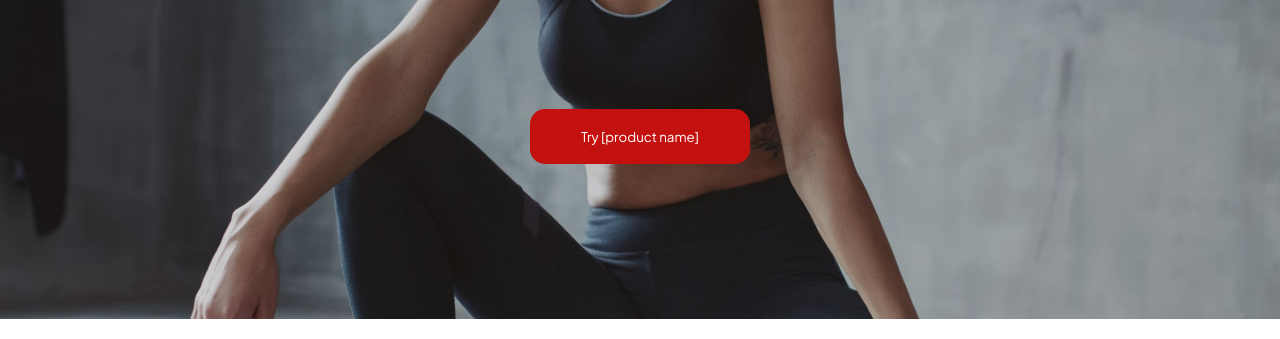
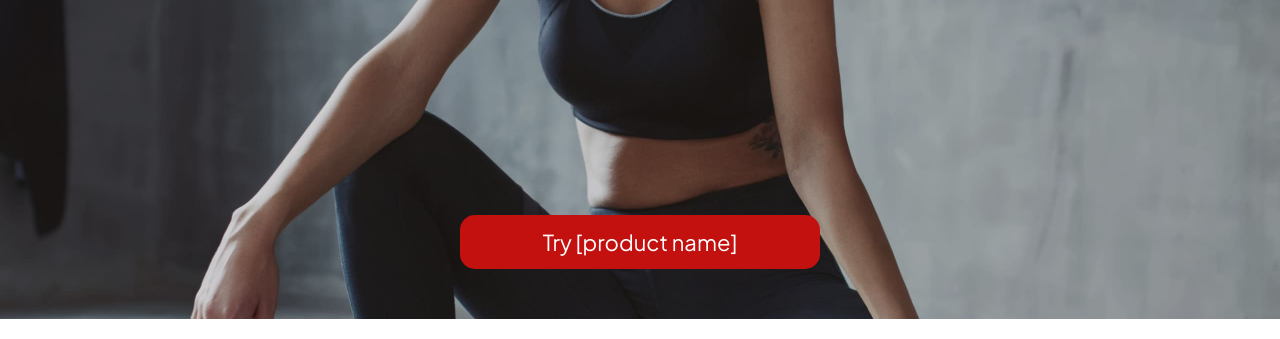
Before and after one commit to EveSatke/landing-page-task, a website built with Vite: page index.html in a window 1280 px wide. Shown: the part 461-800 px from the top of the page. Built offline with nearby package versions, Linux system fonts and the light colour scheme.

Commit message:
Update button styles for  padding and font size

```diff
--- a/src/styles/components/_button.scss
+++ b/src/styles/components/_button.scss
@@ -5,13 +5,14 @@
   align-items: center;
   justify-content: center;
   gap: 8px;
-  padding: 18px 50px;
+  padding: 12px 12px;
   width: 100%;
   border-radius: $radius-md;
   border: 1px solid transparent;
   background: $color-primary;
   color: $color-white;
   text-decoration: none;
+  font-size: 1.375rem;
   font-weight: 400;
   cursor: pointer;
 
@@ -29,6 +30,7 @@
 
   @media (min-width: 768px) {
     width: auto;
+    padding: 12px 82px;
   }
 }
 
--- a/src/styles/sections/_hero.scss
+++ b/src/styles/sections/_hero.scss
@@ -47,5 +47,8 @@
     @media (min-width: 768px) {
       margin-bottom: 155px;
     }
+    @media (min-width: 1024px) {
+      margin-bottom: 50px;
+    }
   }
 }
```
